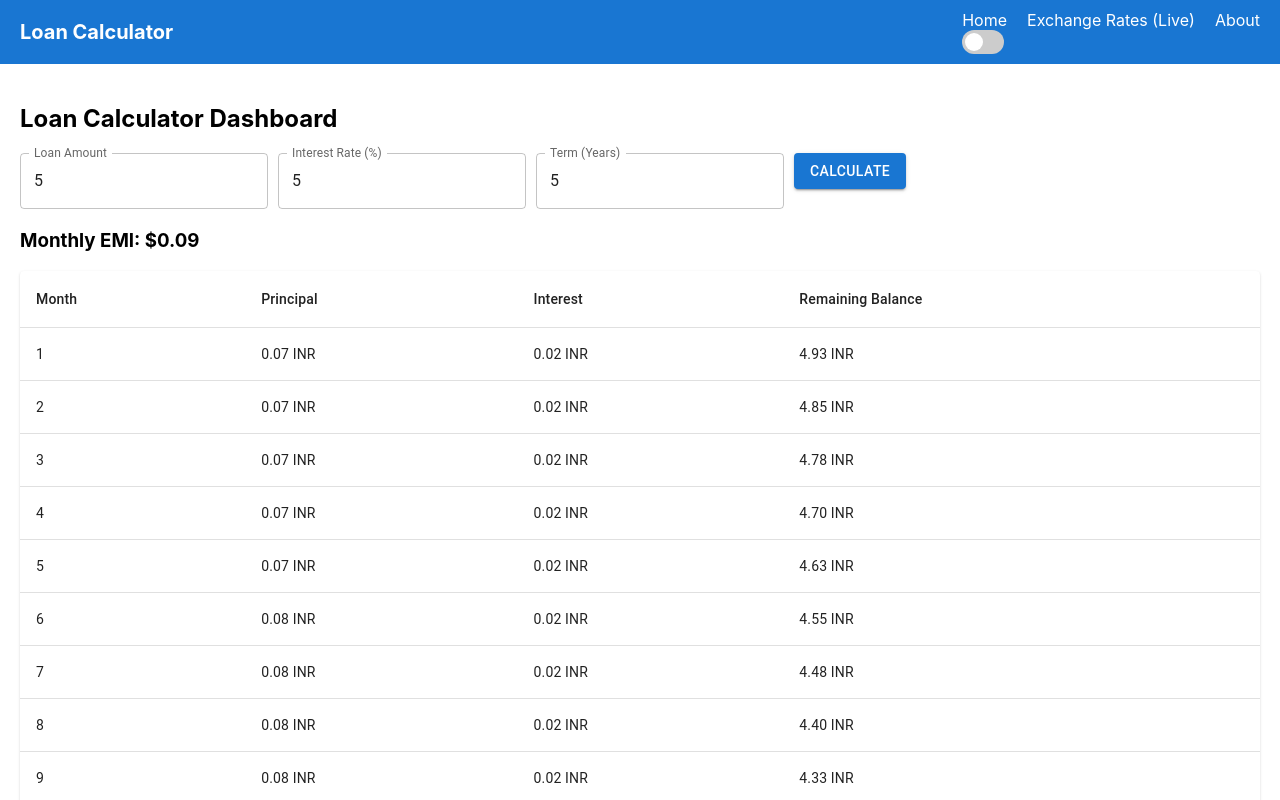
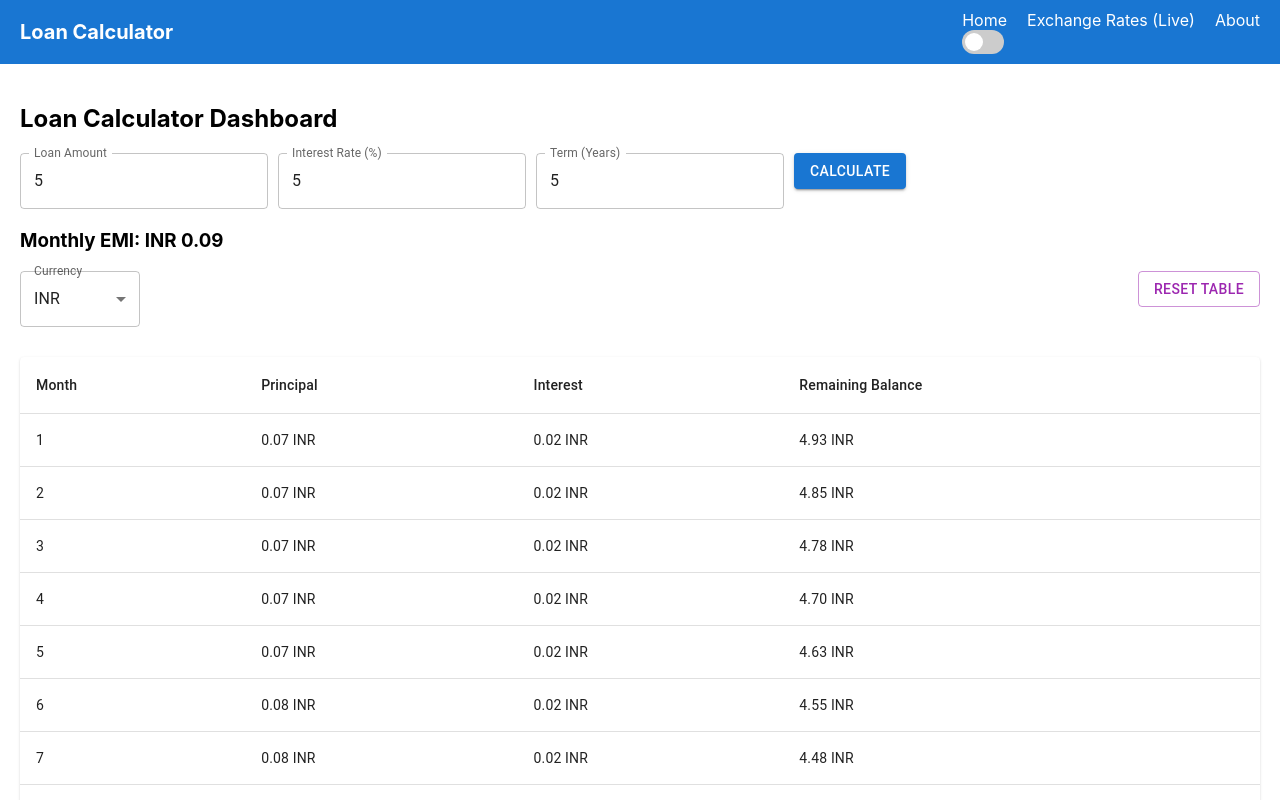
Before and after one commit to Pon-Rahul/loan-calculator, a React (Create React App) app: page / in a window 1280 px wide. Both pictures are taken after typing "5", "5", "5" into the empty fields and a click on the button "CALCULATE". Shown: the top 800 px of the page. Built offline with nearby package versions, Linux system fonts and the light colour scheme.

Commit message:
conversion rate changes.

```diff
--- a/package.json
+++ b/package.json
@@ -11,6 +11,7 @@
     "@testing-library/jest-dom": "^6.6.3",
     "@testing-library/react": "^16.3.0",
     "@testing-library/user-event": "^13.5.0",
+    "axios": "^1.9.0",
     "react": "^19.1.0",
     "react-dom": "^19.1.0",
     "react-router-dom": "^7.5.3",
--- a/src/Calculator/Calculator.js
+++ b/src/Calculator/Calculator.js
@@ -1,5 +1,22 @@
-import React, { useState } from 'react';
-import { TextField, Button, Table, TableBody, TableCell, TableContainer, TableHead, TableRow, Paper } from '@mui/material';
+import React, { useState, useEffect } from 'react';
+import {
+  TextField,
+  Button,
+  Table,
+  TableBody,
+  TableCell,
+  TableContainer,
+  TableHead,
+  TableRow,
+  Paper,
+  MenuItem,
+  Select,
+  FormControl,
+  InputLabel
+} from '@mui/material';
+import axios from 'axios';
+
+const currenciesList = ['USD', 'INR', 'EUR', 'GBP', 'JPY', 'CAD'];
 
 function Calculator() {
   const [principal, setPrincipal] = useState('');
@@ -7,8 +24,11 @@ function Calculator() {
   const [termYears, setTermYears] = useState('');
   const [schedule, setSchedule] = useState([]);
   const [monthlyEMI, setMonthlyEMI] = useState(null);
+  const [showOptions, setShowOptions] = useState(false);
+  const [currency, setCurrency] = useState('INR');
+  const [conversionRate, setConversionRate] = useState(1);
 
-  const calculateEMI = () => {
+  const calculateEMI = async () => {
     const P = parseFloat(principal);
     const r = parseFloat(interestRate) / 12 / 100;
     const N = parseFloat(termYears) * 12;
@@ -16,23 +36,62 @@ function Calculator() {
     const emi = (P * r * Math.pow(1 + r, N)) / (Math.pow(1 + r, N) - 1);
     setMonthlyEMI(emi.toFixed(2));
 
-    // Generate amortization schedule
+    let balance = P;
     const scheduleData = [];
-    let balance = P;
+
     for (let i = 1; i <= N; i++) {
       const interest = balance * r;
       const principalPaid = emi - interest;
       balance -= principalPaid;
       scheduleData.push({
         month: i,
-        principal: principalPaid.toFixed(2),
-        interest: interest.toFixed(2),
-        balance: balance > 0 ? balance.toFixed(2) : 0,
+        principal: principalPaid,
+        interest: interest,
+        balance: balance > 0 ? balance : 0,
       });
     }
 
     setSchedule(scheduleData);
+    setShowOptions(true);
+    fetchConversionRate(currency); // Default conversion
   };
+
+  const resetTable = () => {
+    setMonthlyEMI(null);
+    setSchedule([]);
+    setShowOptions(false);
+    setCurrency('INR');
+    setConversionRate(1);
+  };
+
+  const fetchConversionRate = async (selectedCurrency) => {
+    try {
+      // INR is the base currency, so no need to convert
+      if (selectedCurrency === 'INR') {
+        setConversionRate(1);
+        return;
+      }
+
+      const response = await axios.get(
+        `https://v6.exchangerate-api.com/v6/9227d91a91dedb900c105fe0/latest/INR`
+      );
+
+      const rate = response.data.conversion_rates[selectedCurrency];
+      setConversionRate(rate || 1);
+    } catch (error) {
+      console.error('Error fetching exchange rate:', error);
+      setConversionRate(1);
+    }
+  };
+
+
+  const handleCurrencyChange = (e) => {
+    const selected = e.target.value;
+    setCurrency(selected);
+    fetchConversionRate(selected);
+  };
+
+  const convert = (amount) => (amount * conversionRate).toFixed(2);
 
   return (
     <div style={{ padding: 20 }}>
@@ -62,11 +121,28 @@ function Calculator() {
         CALCULATE
       </Button>
 
-      {monthlyEMI && (
+      {showOptions && (
         <>
-          <h3 style={{ marginTop: 20 }}>Monthly EMI: ${monthlyEMI}</h3>
+          <h3 style={{ marginTop: 20 }}>
+            Monthly EMI: {currency} {convert(monthlyEMI)}
+          </h3>
 
-          <TableContainer component={Paper}>
+          <FormControl style={{ minWidth: 120, marginBottom: 10 }}>
+            <InputLabel>Currency</InputLabel>
+            <Select value={currency} onChange={handleCurrencyChange}>
+              {currenciesList.map((cur) => (
+                <MenuItem key={cur} value={cur}>
+                  {cur}
+                </MenuItem>
+              ))}
+            </Select>
+          </FormControl>
+
+          <Button variant="outlined" color="secondary" onClick={resetTable} style={{ float: 'right' }}>
+            RESET TABLE
+          </Button>
+
+          <TableContainer component={Paper} style={{ marginTop: 20 }}>
             <Table>
               <TableHead>
                 <TableRow>
@@ -80,9 +156,9 @@ function Calculator() {
                 {schedule.map((row) => (
                   <TableRow key={row.month}>
                     <TableCell>{row.month}</TableCell>
-                    <TableCell>{row.principal} INR</TableCell>
-                    <TableCell>{row.interest} INR</TableCell>
-                    <TableCell>{row.balance} INR</TableCell>
+                    <TableCell>{convert(row.principal)} {currency}</TableCell>
+                    <TableCell>{convert(row.interest)} {currency}</TableCell>
+                    <TableCell>{convert(row.balance)} {currency}</TableCell>
                   </TableRow>
                 ))}
               </TableBody>
```
Also changed, not shown: 1 other file (tests, documents, lock files or other folders).
